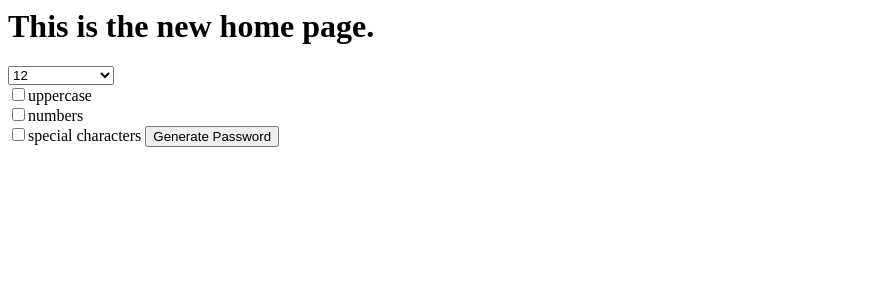
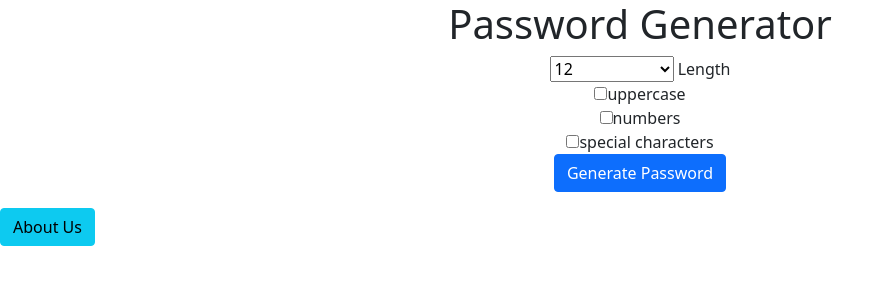
Before and after one commit to Adel-ai/password_generator, a Django app: page / in a window 1280 px wide. Shown: the top 300 px of the page, without its empty margins (0-894 px from the left). Run offline with Django 3.2, Linux system fonts and the light colour scheme.

Commit message:
added about.html and some bootstrap styling

```diff
--- /dev/null
+++ b/generator/templates/generator/about.html
@@ -0,0 +1,4 @@
+<link href="https://cdn.jsdelivr.net/npm/bootstrap@5.1.3/dist/css/bootstrap.min.css" rel="stylesheet" integrity="sha384-1BmE4kWBq78iYhFldvKuhfTAU6auU8tT94WrHftjDbrCEXSU1oBoqyl2QvZ6jIW3" crossorigin="anonymous">
+<h1>About Us</h1>
+<p>Lorem Ipsum is simply dummy text of the printing and typesetting industry.<br> Lorem Ipsum has been the industry's standard dummy text ever since the 1500s, when an unknown printer took a galley of type and scrambled it to make a type specimen book.<br> It has survived not only five centuries, but also the leap into electronic typesetting, remaining essentially unchanged. It was popularised in the 1960s with the release of Letraset sheets containing Lorem Ipsum passages, and more recently with desktop publishing software like Aldus PageMaker including versions of Lorem Ipsum.</p>
+<a href="{% url 'homepage'%}" class="btn btn-warning">Homepage</a>
--- a/generator/templates/generator/home.html
+++ b/generator/templates/generator/home.html
@@ -1,4 +1,6 @@
-<h1>This is the new home page.</h1>
+<link href="https://cdn.jsdelivr.net/npm/bootstrap@5.1.3/dist/css/bootstrap.min.css" rel="stylesheet" integrity="sha384-1BmE4kWBq78iYhFldvKuhfTAU6auU8tT94WrHftjDbrCEXSU1oBoqyl2QvZ6jIW3" crossorigin="anonymous">
+<div class="container text-center">
+<h1>Password Generator</h1>
 
 <form action="{% url 'password' %}">
     <!--adds a drop down menu. The selected attribute says which drop down value should be selected by default-->
@@ -13,7 +15,7 @@
         <option value="12" selected="selected">12</option>
         <option value="13">13</option>
         <option value="14">14</option>
-    </select>
+    </select> Length
     <!--new line.-->
     <br>
     <input type="checkbox" name="uppercase">uppercase
@@ -21,7 +23,10 @@
     <input type="checkbox" name="numbers">numbers
     <br>
     <input type="checkbox" name="special">special characters
+    <br>
 
 
-    <input type="submit" value="Generate Password">
+    <input type="submit" value="Generate Password" class="btn btn-primary">
 </form>
+</div>
+<a href="{% url 'about'%}" class="btn btn-info">About Us</a>
--- a/generator/views.py
+++ b/generator/views.py
@@ -1,5 +1,7 @@
 from django.shortcuts import render
 from django.http import HttpResponse
+from string import ascii_lowercase, ascii_uppercase
+import random
 
 # Create your views here.
 
@@ -10,4 +12,24 @@ def home(request):
 
 
 def password(request):
-    return render(request, 'generator/password.html')
+    myPass = ''
+    length = int(request.GET.get('length', 23))
+    characters = ascii_lowercase
+
+    if request.GET.get('uppercase'):
+        characters += ascii_uppercase
+
+    if request.GET.get('numbers'):
+        characters += '013456789'
+
+    if request.GET.get('special'):
+        characters += '!"§$%&/()=?+*#-.,;:_@€'
+
+    for i in range(length):
+        myPass += random.choice(characters)
+
+    return render(request, 'generator/password.html', {'password': myPass})
+
+
+def about(request):
+    return render(request, 'generator/about.html')
--- a/password_generator/urls.py
+++ b/password_generator/urls.py
@@ -19,6 +19,7 @@ from django.urls import path
 
 urlpatterns = [
     # path('adal/', admin.site.urls),
-    path('', views.home),
+    path('', views.home, name='homepage'),
     path('generatepassword/', views.password, name='password'),
+    path('about', views.about, name='about')
 ]
```
Also changed, not shown: generator/templates/generator/password.html (+6 -1 lines).
